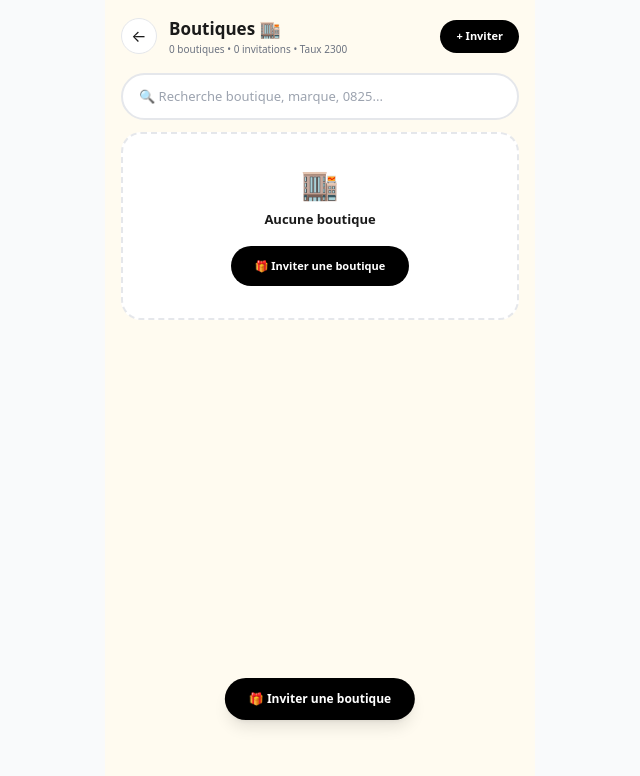
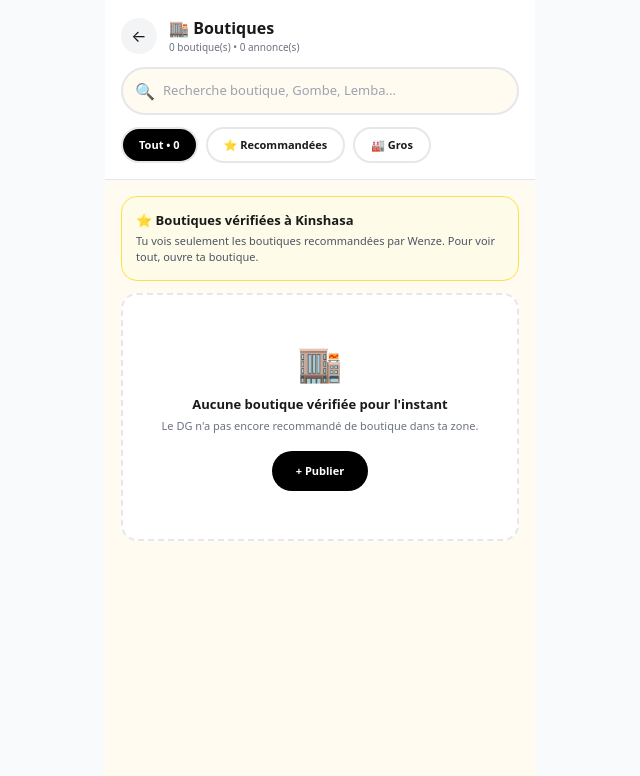
Before and after one commit to kongolokelvin47-cmd/Wenze-pwa, a Next.js app: page /boutiques in a window 1280 px wide. Shown: the top 776 px of the page, without its empty margins (320-960 px from the left). Built offline with nearby package versions, Linux system fonts and the light colour scheme.

Commit message:
Refactor boutique naming and filtering logic
Updated boutique naming and filtering logic to improve clarity and consistency. Adjusted user role handling and refined the display of boutiques based on recommendations.

```diff
--- a/app/boutiques/page.tsx
+++ b/app/boutiques/page.tsx
@@ -2,7 +2,7 @@
 import { useEffect, useState, useMemo } from "react";
 import Link from "next/link";
 
-// ✅ TAUX LOCAL - Pas de lib/paiement
+// CORRIGÉ : TAUX UNIFIÉ partout = 2850, comme dans produit/[id] et lib/paiement
 const TAUX_CDF = 2300;
 const toCDF = (p:any)=>{ const v=Number(p||0); return isNaN(v)?0:Math.round(v*TAUX_CDF); };
 const toCDFString = (p:any)=> toCDF(p).toLocaleString()+" CDF";
@@ -16,122 +16,189 @@ function getBoutiqueIdentite(u:any, wa:string){
   const marqueBrut = (u?.marque||"").trim();
   if(nomBrut.toLowerCase().includes("boutiques") && nomBrut.includes("(")){
     const cleaned = nomBrut.replace(/Boutiques\s+Boutiques/i,"Boutiques").trim();
-    return { nomComplet: cleaned, nomCourt: cleaned.split("(")[0].trim(), marque: cleaned.match(/\((.*?)\)/)?.[1]||marqueBrut||"Commerce général", initial: cleaned.replace(/^Boutiques\s*/i,"").trim()[0]?.toUpperCase()||"B" };
+    return { nom: cleaned, marque: marqueBrut || "Commerce général" };
   }
-  let nomBase = nomBrut.replace(/^Boutiques\s*/i,"").replace(/^Boutique\s*/i,"").split("(")[0].trim() || wa.slice(-4);
-  let marqueFinale = marqueBrut || "Commerce général";
-  return { nomComplet: `Boutiques ${nomBase} (${marqueFinale})`, nomCourt: `Boutiques ${nomBase}`, marque: marqueFinale, initial: nomBase[0]?.toUpperCase()||"B" };
+  if(nomBrut) return { nom: nomBrut, marque: marqueBrut || "Commerce général" };
+  // CORRIGÉ : plus de "Boutiques 1234 (Commerce général)" moche
+  return { nom: `Boutique ${wa.slice(-4)}`, marque: marqueBrut || "Commerce général" };
 }
 
 export default function BoutiquesPage(){
   const [boutiques, setBoutiques] = useState<any[]>([]);
   const [search, setSearch] = useState("");
-  const [filleulsWas, setFilleulsWas] = useState<Set<string>>(new Set());
-  const [myInvitations, setMyInvitations] = useState<any[]>([]);
+  const [moi, setMoi] = useState<any>(null);
+  const [filtre, setFiltre] = useState<"tout"|"recommande"|"gros">("tout");
 
   useEffect(()=>{
+    const u = readUser();
+    setMoi(u);
+
+    const annonces = readList("wenze_annonces_list");
     const users = readList("wenze_all_users");
-    const cur = readUser();
-    if(cur){
-      const waCur = cleanWa(cur.ownerWhatsapp||cur.whatsapp||cur.id);
-      if(waCur && !users.find((u:any)=>cleanWa(u.ownerWhatsapp||u.whatsapp||u.id)===waCur)) users.push(cur);
+    const usersMap = new Map<string, any>();
+    for(const usr of users){
+      const wa = cleanWa(usr.ownerWhatsapp || usr.whatsapp);
+      if(wa) usersMap.set(wa, usr);
     }
-    const annonces = readList("wenze_annonces_list");
-    const list = users.map((u:any)=>{
-      const wa = cleanWa(u.ownerWhatsapp||u.whatsapp||u.id);
-      const ident = getBoutiqueIdentite(u, wa);
-      const count = annonces.filter((a:any)=>cleanWa(a.ownerWhatsapp||a.whatsapp||a.userId)===wa).length;
-      return { ...u, ...ident, wa, annoncesCount: count };
-    }).filter((b:any)=>b.wa);
-    setBoutiques(list);
+    if(u){
+      const wa = cleanWa(u.ownerWhatsapp || u.whatsapp);
+      if(wa) usersMap.set(wa, u);
+    }
 
-    // 🎁 Mes filleuls
-    const me = readUser();
-    const myWa = me ? cleanWa(me.ownerWhatsapp||me.whatsapp||me.id) : "";
-    const invs = readList("wenze_invitations").filter((x:any)=> !myWa || cleanWa(x.parrain_wa||x.parrainWa)===myWa);
-    setMyInvitations(invs);
-    setFilleulsWas(new Set(invs.filter((x:any)=>x.statut==="accepte").map((x:any)=>cleanWa(x.invite_wa||x.inviteWa))));
+    // Groupe les annonces par boutique (par WhatsApp vendeur)
+    const map = new Map<string, any>();
+    for(const a of annonces){
+      const wa = cleanWa(a.ownerWhatsapp || a.whatsapp || a.userId);
+      if(!wa) continue;
+      if(!map.has(wa)){
+        const vendeur = usersMap.get(wa) || {};
+        const ident = getBoutiqueIdentite({ ...vendeur, nomBoutique: a.boutiqueName || vendeur.nomBoutique }, wa);
+        map.set(wa, {
+          wa,
+          nom: ident.nom,
+          marque: ident.marque,
+          commune: a.commune || vendeur.commune || "Kinshasa",
+          photo: vendeur.photo || vendeur.avatar || a.photo || "",
+          annonces: [],
+          // CORRIGÉ : on garde le statut Recommandé au niveau boutique
+          recommandeParDG: false,
+          nbGros: 0,
+          vendeur,
+        });
+      }
+      const b = map.get(wa);
+      b.annonces.push(a);
+      if(a.recommandeParDG === true) b.recommandeParDG = true;
+      if(a.typeAnnonce === "gros") b.nbGros += 1;
+    }
+
+    setBoutiques(Array.from(map.values()));
   },[]);
 
+  // CORRIGÉ : RÈGLE D'OR - Client voit seulement les Recommandés
+  const monRole = moi?.role || "client";
+  const jeSuisDG = moi?.roleAdmin === "dg" || moi?.role === "dg";
+  const voirTout = monRole !== "client" || jeSuisDG;
+  const maCommune = moi?.commune || "Kinshasa";
+
   const filtered = useMemo(()=>{
-    const s = search.toLowerCase();
-    return boutiques.filter(b=>{
-      if(!s) return true;
-      return (b.nomComplet||"").toLowerCase().includes(s) || (b.marque||"").toLowerCase().includes(s) || b.wa.includes(s) || ("0"+b.wa.slice(-9)).includes(s);
-    }).sort((a,b)=>{
-      // Filleuls juste après, pas de TOP gratuit, juste visibilité réseau
-      const aF = filleulsWas.has(a.wa)?1:0;
-      const bF = filleulsWas.has(b.wa)?1:0;
-      if(aF!==bF) return bF-aF;
-      return b.annoncesCount - a.annoncesCount;
+    let list = [...boutiques];
+
+    // Client / Visiteur : seulement les boutiques avec au moins 1 annonce Recommandée
+    if(!voirTout){
+      list = list.filter((b:any)=> b.recommandeParDG === true);
+    }
+
+    // Filtres boutons
+    if(filtre === "recommande") list = list.filter((b:any)=> b.recommandeParDG);
+    if(filtre === "gros") list = list.filter((b:any)=> b.nbGros > 0);
+
+    if(search.trim()){
+      const s = search.trim().toLowerCase();
+      list = list.filter((b:any)=> (b.nom||"").toLowerCase().includes(s) || (b.marque||"").toLowerCase().includes(s) || (b.commune||"").toLowerCase().includes(s));
+    }
+
+    // Tri : ma commune d'abord, puis Recommandé, puis nb annonces
+    return list.sort((a:any,b:any)=>{
+      const aIci = (a.commune||"") === maCommune ? 0 : 1;
+      const bIci = (b.commune||"") === maCommune ? 0 : 1;
+      if(aIci !== bIci) return aIci - bIci;
+      if(a.recommandeParDG !== b.recommandeParDG) return a.recommandeParDG ? -1 : 1;
+      return b.annonces.length - a.annonces.length;
     });
-  },[boutiques, search, filleulsWas]);
+  },[boutiques, voirTout, filtre, search, maCommune]);
 
-  const shareBoutique = (b:any)=>{
-    const lien = `${window.location.origin}/boutiques/${b.wa}`;
-    const text = `🏬 ${b.nomComplet} sur Wenze ! ${b.annoncesCount} annonce(s) • ${b.marque}\n\n👉 ${lien}`;
-    if(navigator.share){
-      navigator.share({ title: b.nomComplet, text }).catch(()=>{});
-    } else {
-      navigator.clipboard.writeText(text);
-      alert("Lien boutique copié !");
-    }
+  const toggleRecommandeBoutique = (wa: string) => {
+    if(!jeSuisDG) return;
+    const list = readList("wenze_annonces_list").map((a:any)=>{
+      const aWa = cleanWa(a.ownerWhatsapp || a.whatsapp || a.userId);
+      if(aWa !== wa) return a;
+      return { ...a, recommandeParDG: !a.recommandeParDG };
+    });
+    localStorage.setItem("wenze_annonces_list", JSON.stringify(list));
+    window.location.reload();
   };
 
+  const totalAnnonces = boutiques.reduce((s,b)=> s + b.annonces.length, 0);
+
   return (
-    <div className="max-w-[430px] mx-auto min-h-screen bg-[#FFFBF0] pb-28 p-4">
-      <header className="flex items-center gap-3 mb-4">
-        <Link href="/" className="w-9 h-9 bg-white border rounded-full flex items-center justify-center">←</Link>
-        <div className="flex-1"><h1 className="font-black text-[17px]">Boutiques 🏬</h1><p className="text-[10px] text-gray-500">{boutiques.length} boutiques • {myInvitations.length} invitations • Taux {TAUX_CDF}</p></div>
-        <Link href="/inviter" className="bg-black text-white px-4 py-2 rounded-full font-black text-[11px]">+ Inviter</Link>
+    <div className="max-w-[430px] mx-auto min-h-screen bg-[#FFFBF0] pb-24">
+      <header className="sticky top-0 bg-white z-20 p-4 border-b">
+        <div className="flex items-center gap-3">
+          <Link href="/" className="w-9 h-9 bg-gray-100 rounded-full flex items-center justify-center">←</Link>
+          <div className="flex-1">
+            <h1 className="font-black text-[16px]">🏬 Boutiques</h1>
+            <p className="text-[10px] text-gray-500">{filtered.length} boutique(s) • {totalAnnonces} annonce(s)</p>
+          </div>
+        </div>
+        <div className="mt-3 relative">
+          <input value={search} onChange={(e)=> setSearch(e.target.value)} placeholder="Recherche boutique, Gombe, Lemba..." className="w-full border-2 pl-10 pr-4 py-3 rounded-full text-[13px] bg-[#FFFBF0] outline-none" />
+          <span className="absolute left-3.5 top-1/2 -translate-y-1/2 text-gray-400">🔍</span>
+        </div>
+        <div className="flex gap-2 mt-3 overflow-x-auto">
+          <button onClick={()=> setFiltre("tout")} className={"px-4 py-2 rounded-full text-[11px] font-black border-2 whitespace-nowrap " + (filtre==="tout" ? "bg-black text-white" : "bg-white")}>Tout • {boutiques.length}</button>
+          <button onClick={()=> setFiltre("recommande")} className={"px-4 py-2 rounded-full text-[11px] font-black border-2 whitespace-nowrap " + (filtre==="recommande" ? "bg-black text-white" : "bg-white")}>⭐ Recommandées</button>
+          <button onClick={()=> setFiltre("gros")} className={"px-4 py-2 rounded-full text-[11px] font-black border-2 whitespace-nowrap " + (filtre==="gros" ? "bg-black text-white" : "bg-white")}>🏭 Gros</button>
+        </div>
       </header>
 
-      {/* 🎁 Mes invitations */}
-      {myInvitations.length>0 && (
-        <Link href="/mes-invitations" className="block bg-white border-2 border-black rounded-2xl p-3 flex items-center gap-3 mb-3">
-          <span className="w-10 h-10 bg-black text-white rounded-full flex items-center justify-center">🎁</span>
-          <div className="flex-1"><p className="font-black text-[12px]">Mes invitations • {myInvitations.length}</p><p className="text-[10px] text-gray-500">✅ {myInvitations.filter((x:any)=>x.statut==="accepte").length} acceptées • ⏳ {myInvitations.filter((x:any)=>x.statut!=="accepte").length} en attente</p></div>
-          <span>›</span>
-        </Link>
-      )}
+      <div className="p-4 space-y-3">
+        {/* CORRIGÉ : bandeau par rôle */}
+        {!voirTout ? (
+          <div className="bg-yellow-50 border border-yellow-300 rounded-2xl p-3.5">
+            <p className="font-black text-[13px]">⭐ Boutiques vérifiées à {maCommune}</p>
+            <p className="text-[11px] text-gray-600 mt-0.5">Tu vois seulement les boutiques recommandées par Wenze. Pour voir tout, ouvre ta boutique.</p>
+          </div>
+        ) : monRole === "grossiste" ? (
+          <div className="bg-orange-50 border border-orange-200 rounded-2xl p-3.5">
+            <p className="font-black text-[13px]">🏭 Boutiques gros - Tout Kinshasa</p>
+            <p className="text-[11px] text-gray-600 mt-0.5">Tu vois tout, y compris les prix gros.</p>
+          </div>
+        ) : jeSuisDG ? (
+          <div className="bg-black text-white rounded-2xl p-3.5">
+            <p className="font-black text-[13px]">👑 Mode DG - {boutiques.length} boutiques</p>
+            <p className="text-[10px] opacity-70">Clique sur ★ pour recommander toute la boutique d'un coup.</p>
+          </div>
+        ) : null}
 
-      <input value={search} onChange={e=>setSearch(e.target.value)} placeholder="🔍 Recherche boutique, marque, 0825..." className="w-full border-2 rounded-full px-4 py-3 text-[13px] bg-white outline-none focus:border-black mb-3" />
-
-      {filtered.length===0 ? (
-        <div className="bg-white border-2 border-dashed rounded-[20px] p-8 text-center">
-          <p className="text-3xl">🏬</p><p className="font-black text-[13px] mt-2">Aucune boutique</p>
-          <Link href="/inviter" className="mt-4 inline-block bg-black text-white px-6 py-3 rounded-full font-black text-[11px]">🎁 Inviter une boutique</Link>
-        </div>
-      ) : (
-        <div className="space-y-3">
-          {filtered.map((b:any)=>{
-            const isFilleul = filleulsWas.has(b.wa);
+        {filtered.length === 0 ? (
+          <div className="text-center py-12 bg-white border-2 border-dashed rounded-2xl">
+            <p className="text-4xl">🏬</p>
+            <p className="text-[13px] font-black mt-3">{!voirTout ? "Aucune boutique vérifiée pour l'instant" : "Aucune boutique"}</p>
+            <p className="text-[11px] text-gray-500 mt-1 px-4">{!voirTout ? "Le DG n'a pas encore recommandé de boutique dans ta zone." : "Sois le premier à publier."}</p>
+            <Link href="/publier" className="mt-4 inline-block bg-black text-white px-6 py-3 rounded-full font-black text-[11px]">+ Publier</Link>
+          </div>
+        ) : (
+          filtered.map((b:any)=>{
+            const prixMin = Math.min(...b.annonces.map((a:any)=> Number(a.prixUSD || a.prix || 0)));
             return (
-              <div key={b.wa} className={`bg-white border-2 rounded-[20px] p-3 ${isFilleul ? "border-orange-400" : "border-gray-200"}`}>
-                <div className="flex gap-3">
-                  <div className="w-14 h-14 rounded-[16px] bg-black text-white flex items-center justify-center font-black text-[20px] overflow-hidden shrink-0">
-                    {b.photo ? <img src={b.photo} className="w-full h-full object-cover"/> : b.initial}
+              <div key={b.wa} className="bg-white border rounded-2xl overflow-hidden">
+                <Link href={`/boutiques/${b.wa}`} className="flex gap-3 p-3 items-center">
+                  <div className="w-16 h-16 bg-[#FFFBF0] rounded-2xl overflow-hidden flex items-center justify-center shrink-0 border">
+                    {b.photo ? <img src={b.photo} className="w-full h-full object-cover" /> : <span className="text-2xl">🏬</span>}
                   </div>
                   <div className="flex-1 min-w-0">
-                    <p className="font-black text-[13px] truncate">{b.nomComplet}</p>
-                    <p className="text-[10px] text-orange-600 font-bold">{b.marque} • {b.ville||"Kinshasa"}</p>
-                    <p className="text-[10px] text-gray-500">0{b.wa.slice(-9)} • {b.annoncesCount} annonce(s)</p>
-                    {isFilleul && <p className="text-[9px] font-black text-orange-600 mt-0.5">🎁 Filleul • Invitée par toi</p>}
+                    <div className="flex flex-wrap gap-1">
+                      {b.recommandeParDG ? <span className="text-[9px] bg-yellow-400 px-2 py-0.5 rounded-full font-black">⭐ RECOMMANDÉ</span> : null}
+                      {b.nbGros > 0 ? <span className="text-[9px] bg-orange-500 text-white px-2 py-0.5 rounded-full font-black">🏭 GROS ({b.nbGros})</span> : null}
+                    </div>
+                    <p className="font-black text-[14px] truncate mt-1">{b.nom}</p>
+                    <p className="text-[11px] text-gray-500 truncate">{b.marque} • {b.commune}</p>
+                    <p className="text-[11px] font-bold mt-0.5">{b.annonces.length} annonce(s) • Dès {prixMin}$ / {toCDFString(prixMin)}</p>
                   </div>
-                  {isFilleul && <span className="bg-orange-500 text-white text-[8px] px-2 py-1 rounded-full font-black h-fit">🎁 FILLEUL</span>}
-                </div>
-                <div className="grid grid-cols-3 gap-1.5 mt-3">
-                  <Link href={`/boutiques/${b.wa}`} className="bg-black text-white py-2 rounded-full font-black text-[9px] text-center">🏬 Voir</Link>
-                  <a href={`https://wa.me/${b.wa}`} target="_blank" className="bg-[#25D366] text-white py-2 rounded-full font-black text-[9px] text-center">💬 WhatsApp</a>
-                  <button onClick={()=>shareBoutique(b)} className="bg-white border-2 border-black py-2 rounded-full font-black text-[9px]">📤 Partager</button>
-                </div>
+                  <span className="text-gray-400">›</span>
+                </Link>
+                {/* CORRIGÉ : DG peut recommander toute la boutique */}
+                {jeSuisDG ? (
+                  <button onClick={()=> toggleRecommandeBoutique(b.wa)} className={"w-full py-2 text-[10px] font-black border-t " + (b.recommandeParDG ? "bg-yellow-100" : "bg-gray-50")}>
+                    {b.recommandeParDG ? "★ Retirer Recommandé (toute la boutique)" : "☆ Recommander toute la boutique"}
+                  </button>
+                ) : null}
               </div>
             );
-          })}
-        </div>
-      )}
-
-      <Link href="/inviter" className="fixed bottom-20 left-1/2 -translate-x-1/2 bg-black text-white px-6 py-3 rounded-full font-black text-[12px] shadow-lg z-10">🎁 Inviter une boutique</Link>
+          })
+        )}
+      </div>
     </div>
   );
-    }
+         }
```
